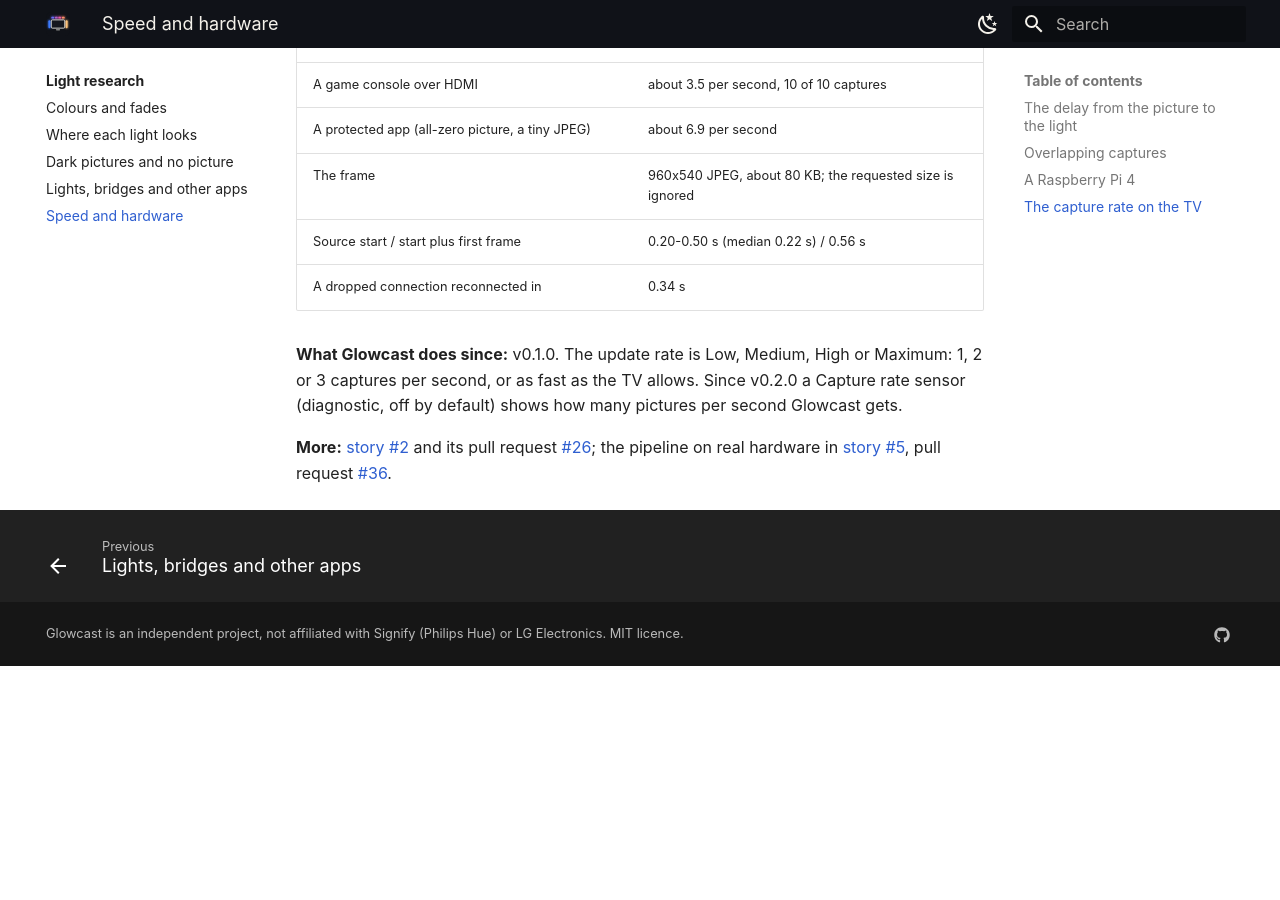
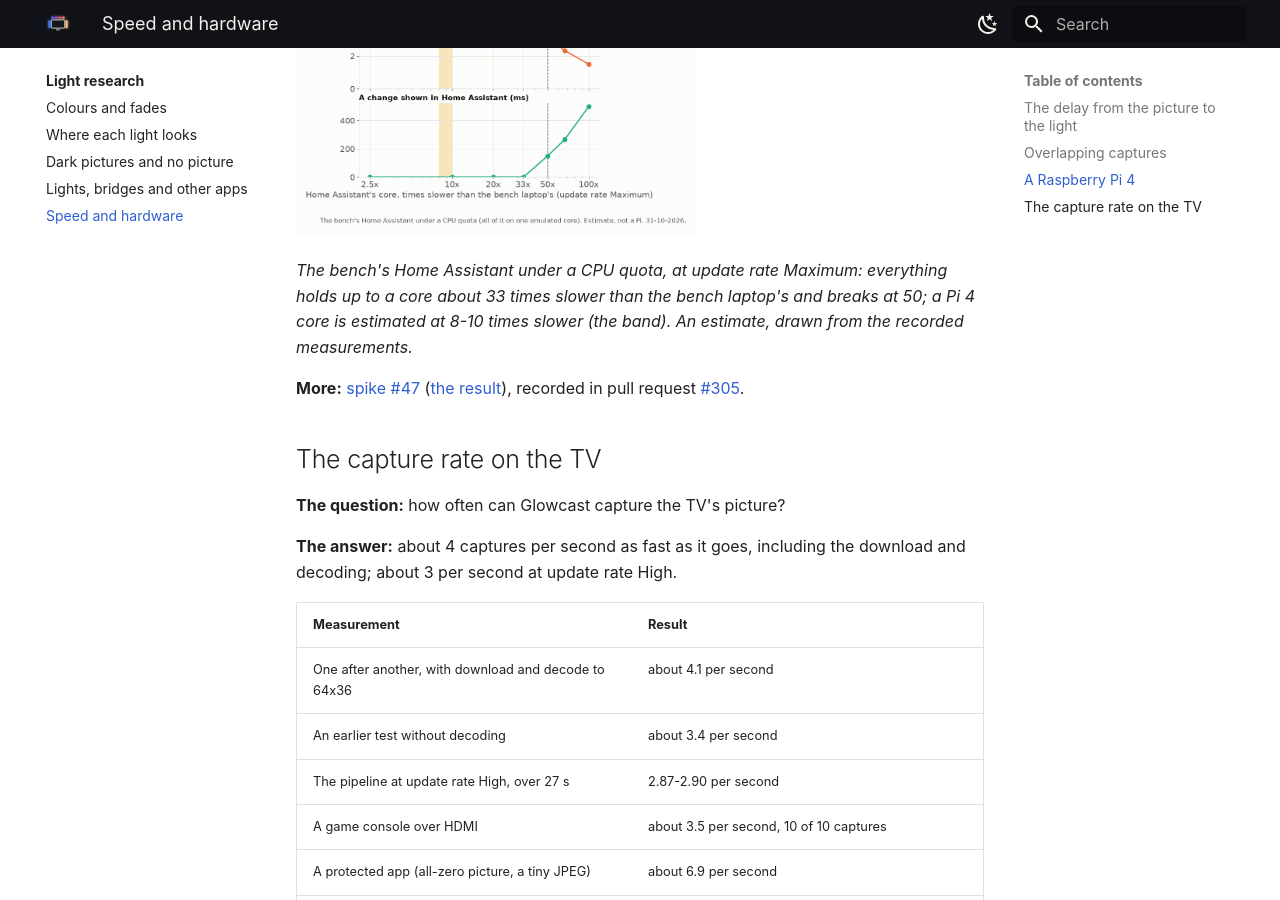
Before and after one commit to nicohabets/glowcast, an MkDocs documentation site: the page built from website/pages/research/speed.md, in a window 1280 px wide and 900 px high, scrolled down 4381 px. Built offline with MkDocs 1.6.1 and Material for MkDocs 9.7.7, drawn with Linux system fonts in a browser that asks for light colours; before the commit the page ends 5047 px from its top, so only the background shows below that; some of the changed text lies outside the part shown.

Commit message:
Light research: charts and timelines drawn from the spikes' measurements
Five charts from the recorded measurements and Glowcast's own LightState:
the Sync Box notice per try (#272), the emulated Pi 4 (#47), the light
test's reports (#271), overlapping captures (#290) and the fades after a
cut (#35); and the Home Assistant lights room (#125) from How it is tested.

Closes #318

Co-Authored-By: Claude Opus 5.5 <noreply@anthropic.com>

```diff
--- a/website/pages/research/speed.md
+++ b/website/pages/research/speed.md
@@ -66,6 +66,10 @@ The test bench, 31-10-2026, screen mode, 51 light changes measured per run:
 
 **What Glowcast does since:** no change. A short measurement on the TV is [#300](https://github.com/nicohabets/glowcast/issues/300) (open); it decides whether a story follows.
 
+[![Modelled and measured delay per variant: two captures in flight help only if the TV works in parallel; on the bench it did not help](chart-overlapping-captures.png){ width="400" loading=lazy }](chart-overlapping-captures.png)
+
+*Median and p90 of the delay from a scene cut to the light at update rate Maximum: the model per way the TV might handle two requests (top) and the test bench (bottom). Drawn from the model's output and the recorded measurements.*
+
 **More:** [spike #290](https://github.com/nicohabets/glowcast/issues/290) ([the result](https://github.com/nicohabets/glowcast/issues/290#issuecomment-6542010339)), recorded in pull request [#305](https://github.com/nicohabets/glowcast/pull/305).
 
 ## A Raspberry Pi 4 { #raspberry-pi-4 }
@@ -91,6 +95,10 @@ The emulated Pi is the bench's own local Home Assistant limited to 10 % of one l
 
 **What Glowcast does since:** no change; the requirements stay as they are. The estimate is recorded in the architecture, not as a verified fact.
 
+[![Sends and captures per second and the delay of a change in Home Assistant, against how much slower the core is: steady up to about 33 times slower, breaking at 50](chart-pi4-emulated.png){ width="400" loading=lazy }](chart-pi4-emulated.png)
+
+*The bench's Home Assistant under a CPU quota, at update rate Maximum: everything holds up to a core about 33 times slower than the bench laptop's and breaks at 50; a Pi 4 core is estimated at 8-10 times slower (the band). An estimate, drawn from the recorded measurements.*
+
 **More:** [spike #47](https://github.com/nicohabets/glowcast/issues/47) ([the result](https://github.com/nicohabets/glowcast/issues/47#issuecomment-6541308693)), recorded in pull request [#305](https://github.com/nicohabets/glowcast/pull/305).
 
 ## The capture rate on the TV { #capture-rate-on-the-tv }
```
Also changed, not shown: website/pages/research/colours.md (+4 -0 lines), website/pages/research/lights.md (+12 -0 lines), website/pages/research/chart-cut-fade.png (added), website/pages/research/chart-light-test-reports.png (added), website/pages/research/chart-overlapping-captures.png (added), website/pages/research/chart-pi4-emulated.png (added), website/pages/research/chart-sync-box-notice.png (added).
